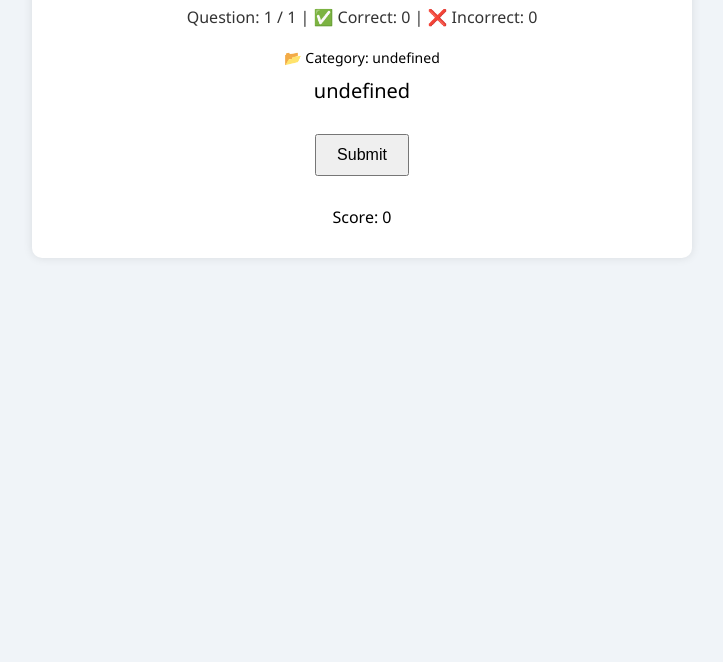
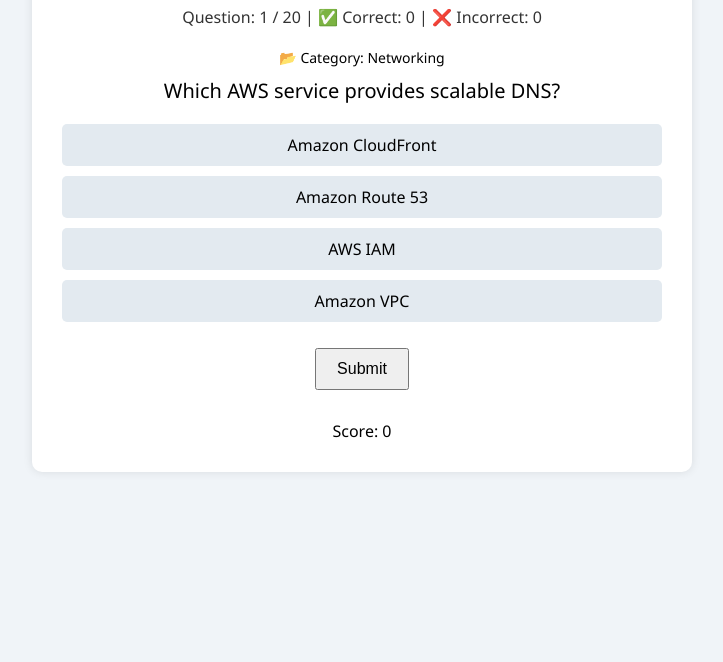
Before and after one commit to STUARTMORRIS76/awsquiz, a plain HTML site: page index.html in a window 1280 px wide. Shown: the part 138-800 px from the top of the page, without its empty margins (278-1001 px from the left). Drawn offline with Linux system fonts and the light colour scheme.

Commit message:
Update index.html

```diff
--- a/index.html
+++ b/index.html
@@ -8,7 +8,7 @@
 </head>
 <body>
   <div class="quiz-container">
-    <h1>☁️ AWS Quiz Challenge v1.11</h1>
+    <h1>☁️ AWS Quiz Challenge 2.0</h1>
     <div id="statusBar">
       Question: <span id="questionNumber">1</span> /
       <span id="totalQuestions">20</span> |
@@ -24,8 +24,151 @@
     <div id="score">Score: 0</div>
   </div>
 
-<script src="quizdata.js"></script>
+  <script>
+const awsQuiz = [
+  {
+    question: "What does EC2 stand for in AWS?",
+    choices: ["Elastic Compute Cloud", "Enhanced Cloud Control", "External Compute Cluster", "Elastic Container Core"],
+    answer: 0,
+    explanation: "EC2 stands for Elastic Compute Cloud, which provides scalable virtual servers in the cloud.",
+    category: "Compute"
+  },
+  {
+    question: "Which AWS service is used for object storage?",
+    choices: ["Amazon RDS", "Amazon EC2", "Amazon S3", "Amazon EBS"],
+    answer: 2,
+    explanation: "Amazon S3 is designed for storing and retrieving any amount of data as objects.",
+    category: "Storage"
+  },
+  {
+    question: "Which AWS service provides serverless computing?",
+    choices: ["Amazon EC2", "AWS Lambda", "Amazon ECS", "Amazon EKS"],
+    answer: 1,
+    explanation: "AWS Lambda lets you run code without provisioning or managing servers.",
+    category: "Compute"
+  },
+  {
+    question: "Which AWS service is best suited for hosting a relational database?",
+    choices: ["Amazon DynamoDB", "Amazon RDS", "Amazon S3", "Amazon Redshift"],
+    answer: 1,
+    explanation: "Amazon RDS is a managed relational database service supporting multiple engines.",
+    category: "Database"
+  },
+  {
+    question: "Which service helps monitor AWS resources and applications?",
+    choices: ["AWS CloudTrail", "AWS CloudWatch", "AWS Config", "AWS Inspector"],
+    answer: 1,
+    explanation: "AWS CloudWatch collects metrics and logs for monitoring AWS resources.",
+    category: "Monitoring"
+  },
+  {
+    question: "What is the maximum size of an S3 object?",
+    choices: ["5 TB", "1 TB", "500 GB", "10 TB"],
+    answer: 0,
+    explanation: "Amazon S3 supports individual object sizes up to 5 terabytes.",
+    category: "Storage"
+  },
+  {
+    question: "Which AWS service is used for content delivery?",
+    choices: ["Amazon Route 53", "Amazon CloudFront", "Amazon S3", "AWS Direct Connect"],
+    answer: 1,
+    explanation: "Amazon CloudFront is a CDN that delivers content globally with low latency.",
+    category: "Networking"
+  },
+  {
+    question: "Which AWS service manages user access and permissions?",
+    choices: ["AWS IAM", "AWS KMS", "AWS Shield", "AWS WAF"],
+    answer: 0,
+    explanation: "AWS IAM lets you securely control access to AWS services and resources.",
+    category: "Security"
+  },
+  {
+    question: "Which AWS database is fully managed and NoSQL?",
+    choices: ["Amazon Aurora", "Amazon RDS", "Amazon DynamoDB", "Amazon Redshift"],
+    answer: 2,
+    explanation: "Amazon DynamoDB is a fast and flexible NoSQL database service.",
+    category: "Database"
+  },
+  {
+    question: "Which AWS service enables hybrid cloud storage?",
+    choices: ["AWS Snowball", "Amazon S3", "AWS Storage Gateway", "Amazon EBS"],
+    answer: 2,
+    explanation: "AWS Storage Gateway connects on-premises environments to AWS cloud storage.",
+    category: "Storage"
+  },
+  {
+    question: "Which AWS service provides scalable DNS?",
+    choices: ["Amazon CloudFront", "Amazon Route 53", "AWS IAM", "Amazon VPC"],
+    answer: 1,
+    explanation: "Amazon Route 53 is a scalable DNS service for routing traffic globally.",
+    category: "Networking"
+  },
+  {
+    question: "Which AWS service is used for data warehousing?",
+    choices: ["Amazon RDS", "Amazon DynamoDB", "Amazon Redshift", "Amazon S3"],
+    answer: 2,
+    explanation: "Amazon Redshift is a fully managed data warehouse for large-scale analytics.",
+    category: "Database"
+  },
+  {
+    question: "Which AWS service protects against DDoS attacks?",
+    choices: ["AWS Shield", "AWS WAF", "AWS IAM", "AWS Config"],
+    answer: 0,
+    explanation: "AWS Shield provides automatic protection against DDoS attacks.",
+    category: "Security"
+  },
+  {
+    question: "Which AWS service runs containers?",
+    choices: ["AWS Lambda", "Amazon ECS", "Amazon S3", "Amazon RDS"],
+    answer: 1,
+    explanation: "Amazon ECS is a container orchestration service for running Docker containers.",
+    category: "Compute"
+  },
+  {
+    question: "Which AWS service supports infrastructure as code?",
+    choices: ["AWS CloudFormation", "AWS Config", "AWS CloudTrail", "AWS CodeDeploy"],
+    answer: 0,
+    explanation: "AWS CloudFormation lets you define and provision AWS infrastructure using templates.",
+    category: "DevOps"
+  },
+  {
+    question: "Which AWS service provides managed Kubernetes?",
+    choices: ["Amazon ECS", "AWS Lambda", "Amazon EKS", "Amazon EC2"],
+    answer: 2,
+    explanation: "Amazon EKS is a managed Kubernetes service for running containerized applications.",
+    category: "Compute"
+  },
+  {
+    question: "Which AWS service tracks API calls?",
+    choices: ["AWS CloudTrail", "AWS CloudWatch", "AWS IAM", "AWS Config"],
+    answer: 0,
+    explanation: "AWS CloudTrail records AWS API calls and delivers log files to Amazon S3.",
+    category: "Monitoring"
+  },
+  {
+    question: "Which AWS service automates code deployment?",
+    choices: ["AWS CodeBuild", "AWS CodeDeploy", "AWS CodePipeline", "AWS CloudFormation"],
+    answer: 1,
+    explanation: "AWS CodeDeploy automates software deployments to various compute services.",
+    category: "DevOps"
+  },
+  {
+    question: "Which AWS service manages encryption keys?",
+    choices: ["AWS IAM", "AWS KMS", "AWS Shield", "AWS Secrets Manager"],
+    answer: 1,
+    explanation: "AWS KMS enables you to create and control encryption keys used to secure your data.",
+    category: "Security"
+  },
+  {
+    question: "Which AWS service provides secure secret storage?",
+    choices: ["AWS IAM", "AWS KMS", "AWS Secrets Manager", "AWS Shield"],
+    answer: 2,
+    explanation: "AWS Secrets Manager securely stores and rotates secrets like API keys and passwords.",
+    category: "Security"
+  }
+];
 
+</script>
   <script>
 let currentQuestion = 0;
 let score = 0;
@@ -46,7 +189,7 @@ const totalQuestionsEl = document.getElementById("totalQuestions");
 const correctCountEl = document.getElementById("correctCount");
 const incorrectCountEl = document.getElementById("incorrectCount");
 
-let quiz = shuffleQuiz([awsQuiz]);
+let quiz = shuffleQuiz([...awsQuiz]);
 totalQuestionsEl.textContent = quiz.length;
 
 function shuffleQuiz(array) {
@@ -56,8 +199,6 @@ function shuffleQuiz(array) {
   }
   return array;
 }
-
-
 
 function loadQuestion() {
   const q = quiz[currentQuestion];
```
